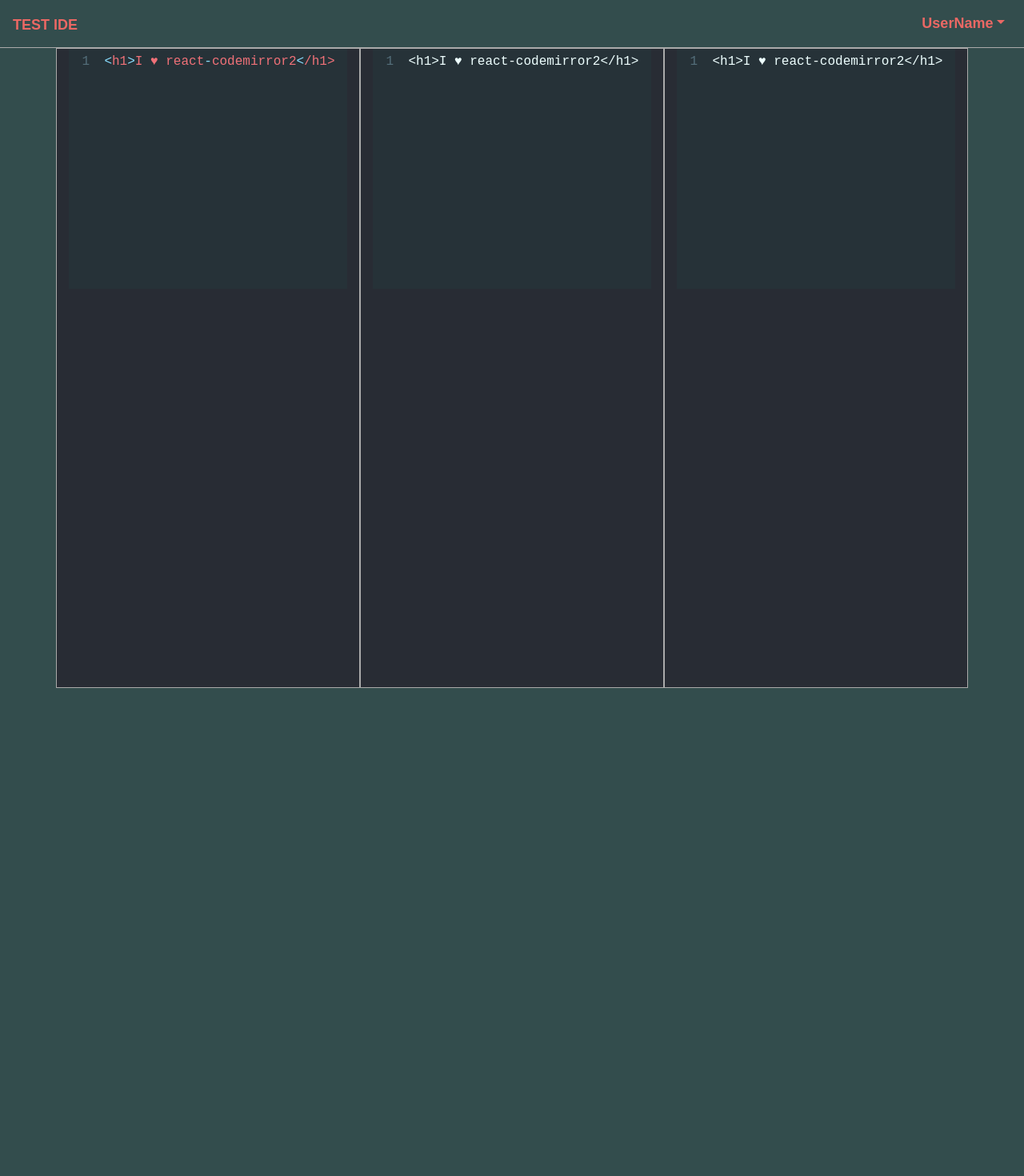
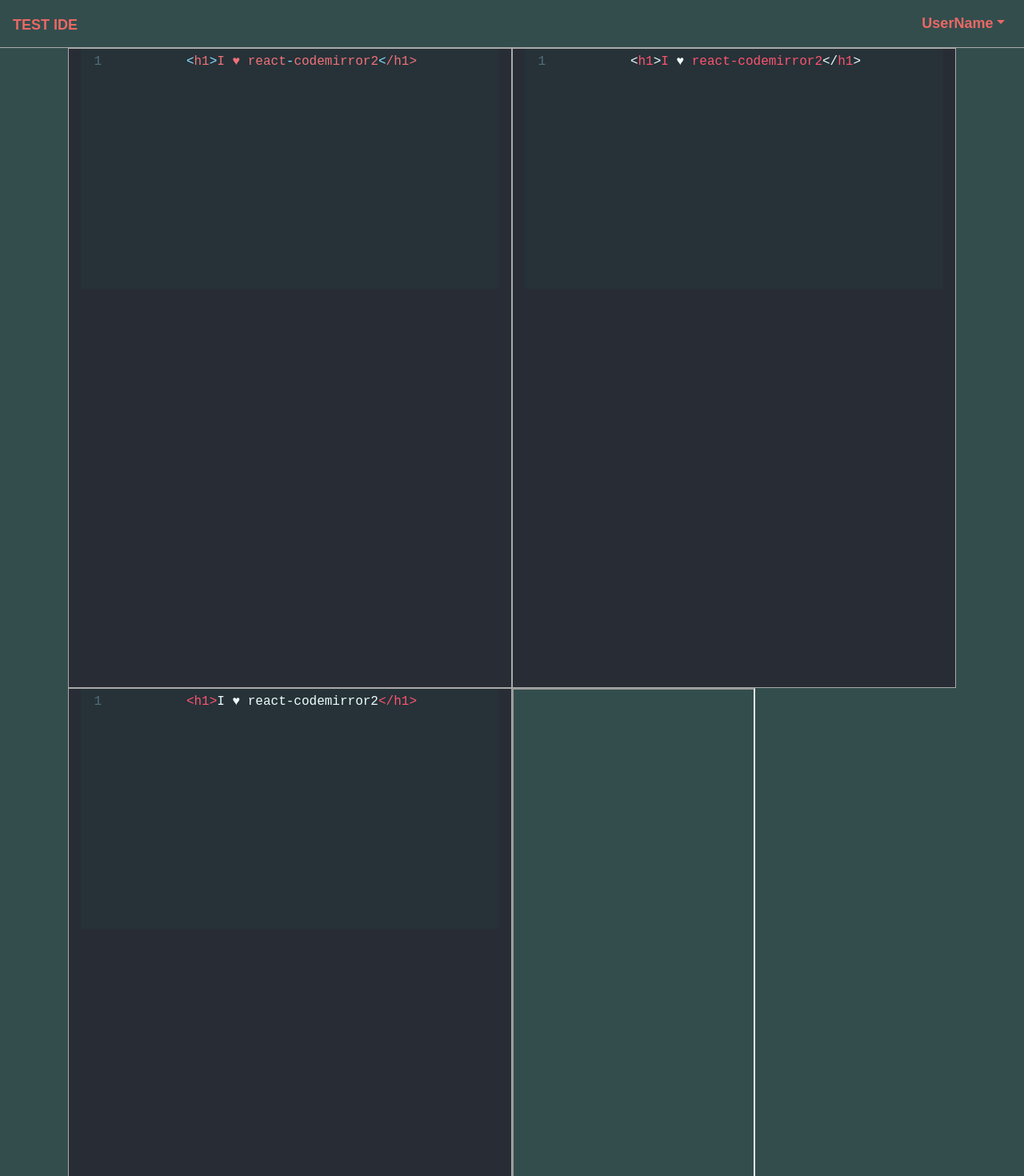
Before and after one commit to dunkeltron/p3-IDE, a React (Create React App) app in the folder client/: page /editor in a window 1280 px wide. Shown: the top 1470 px of the page at 80% size. Before the commit the page ends 860 px from the top, so only its background shows below. Built offline with nearby package versions, Linux system fonts and the light colour scheme; a web font is replaced by a local one.

Commit message:
styling fixes to editor container

```diff
--- a/client/src/App.js
+++ b/client/src/App.js
@@ -3,6 +3,7 @@ import { BrowserRouter as Router, Route, Switch } from "react-router-dom";
 import EditorContainer from "./pages/EditorContainer";
 import NoMatch from "./pages/NoMatch";
 import LogIn from "./pages/LogIn";
+import Profile from "./pages/Profile"
 import './App.css';
 
 class App extends Component {
@@ -14,6 +15,7 @@ class App extends Component {
        <Switch>
           <Route exact path="/" component={LogIn} />
           <Route exact path="/editor" component={EditorContainer} />
+          <Route exact path="/profile" component={Profile} />
           <Route component={NoMatch} />
         </Switch>
 
--- a/client/src/components/Editor/index.js
+++ b/client/src/components/Editor/index.js
@@ -3,12 +3,14 @@ import React from "react";
 import{UnControlled as CodeMirror} from 'react-codemirror2';
 require('codemirror/lib/codemirror.css');
 require('codemirror/theme/material.css');
-require('codemirror/theme/neat.css');
+require('codemirror/theme/cobalt.css');
 require('codemirror/mode/xml/xml.js');
 require('codemirror/mode/javascript/javascript.js');
+require('codemirror/mode/css/css.js');
+require('codemirror/mode/htmlmixed/htmlmixed.js');
 function Editor(props) {
   return (
-    <div className="col-md-4 border border-secondary editor">
+    <div className="col-md-6 border border-secondary mh-25 editor">
         <CodeMirror
             value='<h1>I ♥ react-codemirror2</h1>'
             options={{
--- a/client/src/components/Nav/index.js
+++ b/client/src/components/Nav/index.js
@@ -16,8 +16,8 @@ function Nav() {
             UserName
           </a>
           <div className="dropdown-menu dropdown-menu-right" aria-labelledby="navbarDropdown">
-            <a className="dropdown-item" href="#">Account</a>
-            <a className="dropdown-item" href="#">Other Projects</a>
+            <a className="dropdown-item" href="/profile">Account</a>
+            <a className="dropdown-item" href="#">Add Collaborators</a>
             <div className="dropdown-divider"></div>
             <a className="dropdown-item" href="#">Log Out</a>
           </div>
--- a/client/src/pages/EditorContainer.js
+++ b/client/src/pages/EditorContainer.js
@@ -7,13 +7,19 @@ function EditorContainer() {
         <div>
 
         <Nav/>
-        <div className="container editor-container">
-            <div className = "row">
-            <Editor lang ="javascript"/>
-            <Editor lang ="css"/>
-            <Editor lang ="html"/>
+        <div className="container editor-container ">
+            <div className="col projects">
             </div>
-
+            <div className="col">
+                <div className = "row top-row mh-25">
+                    <Editor lang ="javascript"/>
+                    <Editor lang ="css"/>
+                </div>
+                <div className ="row bottom-row mh-25">
+                    <Editor lang ="htmlmixed"/>
+                    <iframe className="render-window mh-25 md-6" title="Render Panel"></iframe>
+                </div>
+            </div>
         </div>
 
         </div>
--- /dev/null
+++ b/client/src/pages/Profile.js
@@ -0,0 +1,22 @@
+import React from "react";
+import { Col, Row, Container } from "../components/Grid";
+import Jumbotron from "../components/Jumbotron";
+
+function Profile() {
+  return (
+    <Container fluid>
+      <Row>
+        <Col size="md-12">
+          <Jumbotron>
+            <h1 className="text-center">Profile Page</h1>
+          </Jumbotron>
+        </Col>
+      </Row>
+      {/*<Row>
+        <ProjectContainer/>
+      </Row>*/}
+    </Container>
+  );
+}
+
+export default Profile;
```
